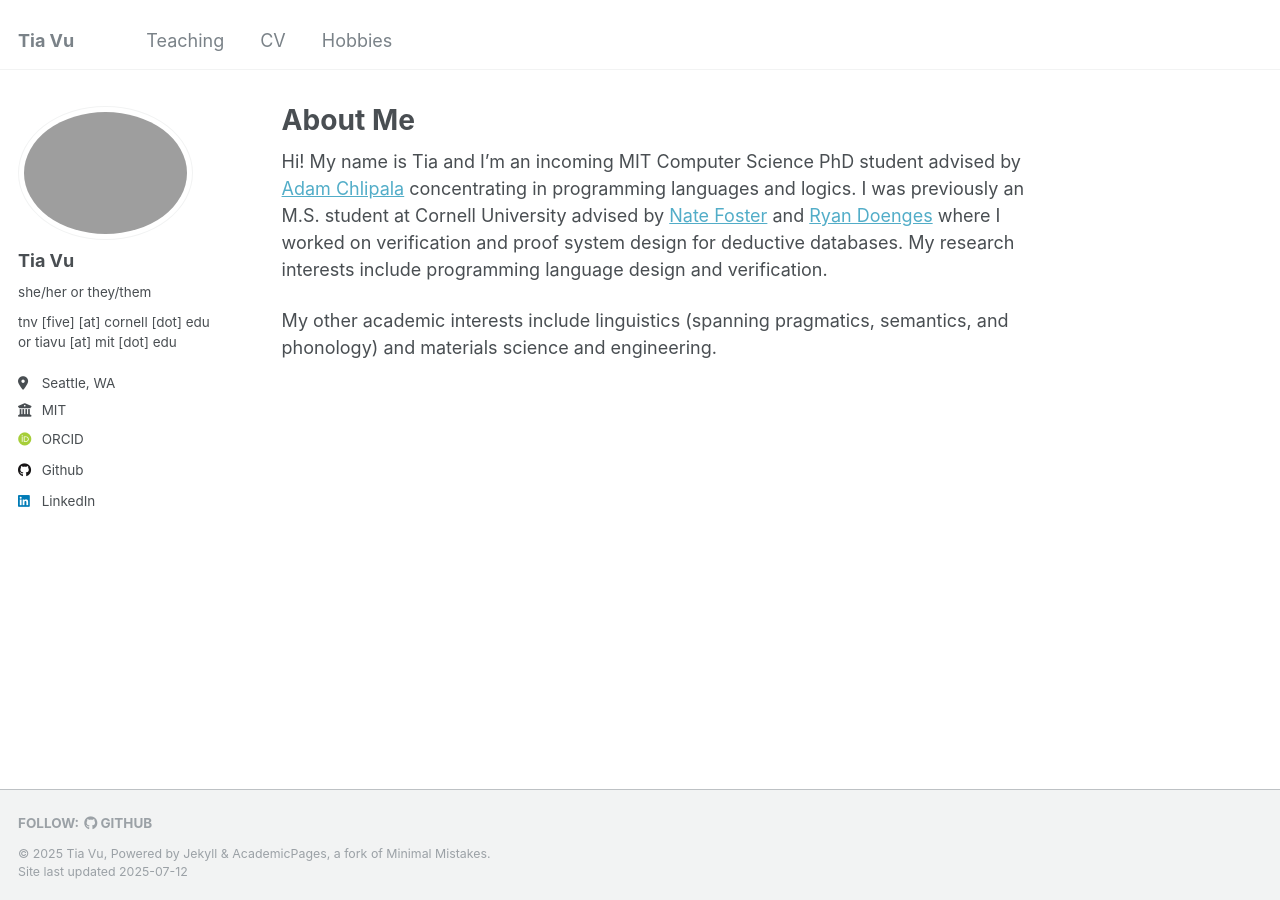
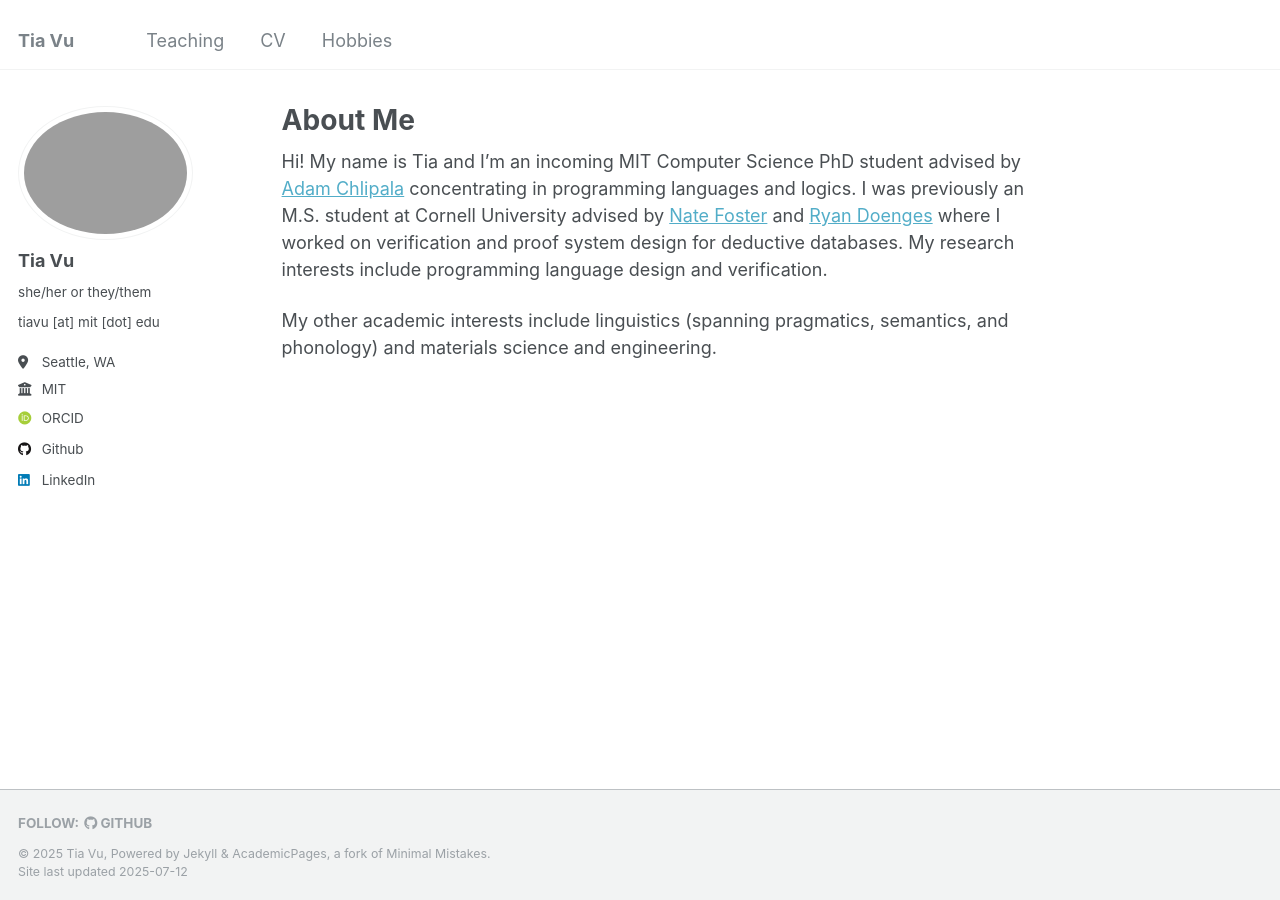
Before and after one commit to Tia-Vu/Tia-Vu.github.io, a Jekyll site: the page built from _pages/about.md, in a window 1280 px wide. Built offline with Jekyll 4.4.1, drawn with Linux system fonts in a browser that asks for light colours; some web fonts are replaced.

Commit message:
remove an email

```diff
--- a/_config.yml
+++ b/_config.yml
@@ -24,7 +24,7 @@ author:
   avatar           : "profile.JPG"
   name             : "Tia Vu"
   pronouns         : "she/her or they/them"
-  bio              : "tnv [five] [at] cornell [dot] edu or tiavu [at] mit [dot] edu"
+  bio              : "tiavu [at] mit [dot] edu"
   location         : "Seattle, WA"
   employer         : "MIT"
   uri              : # URL
```
